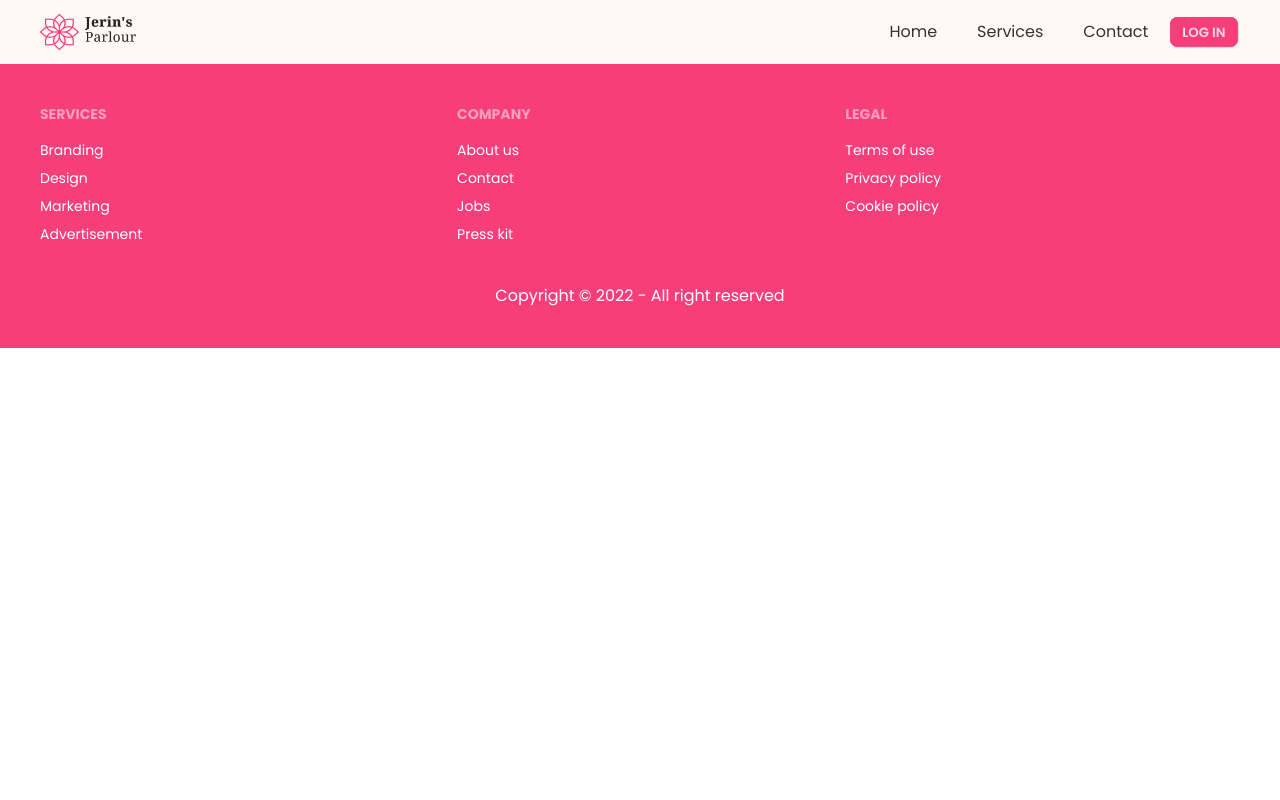
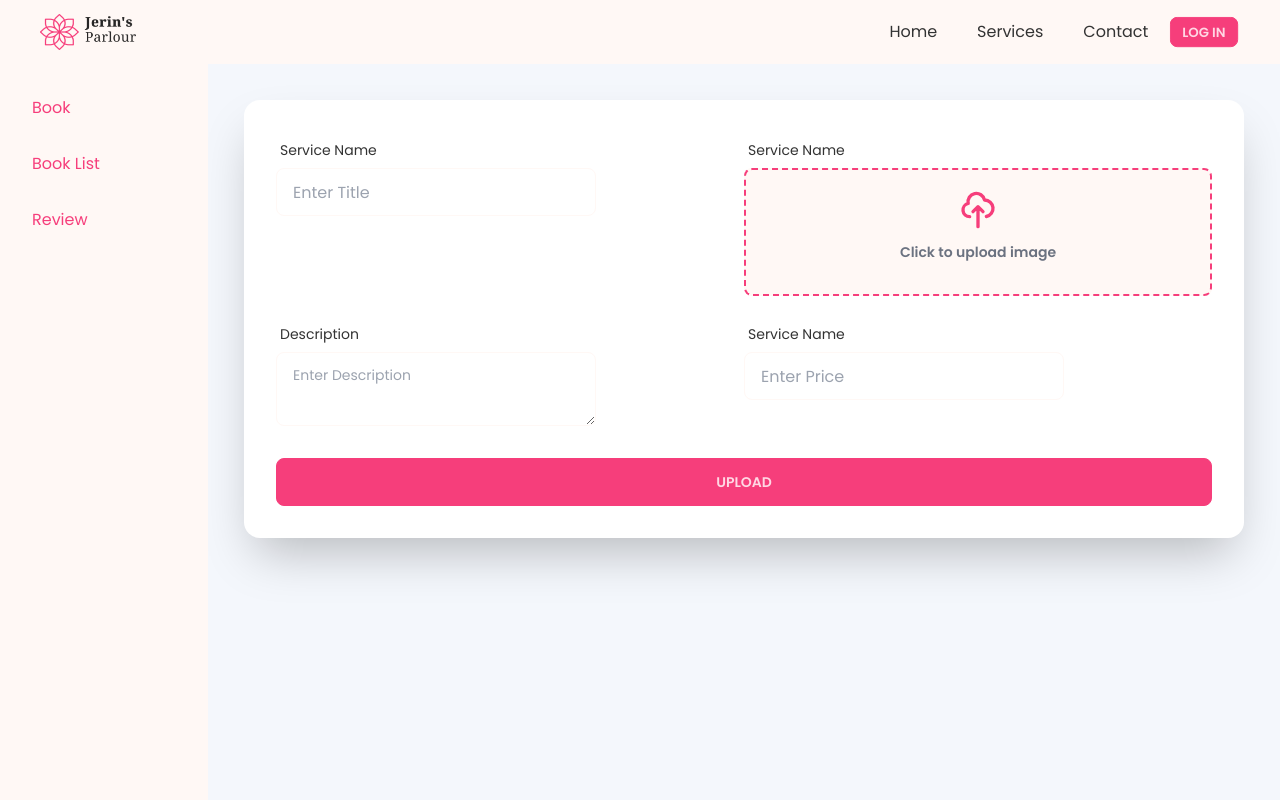
Before and after one commit to MdTasib/jerins-parlour-client, a React (Create React App) app: page /dashboard/add-service in a window 1280 px wide. Shown: the top 800 px of the page. Built offline with nearby package versions, Linux system fonts and the light colour scheme; no server answers.

Commit message:
project complete

```diff
--- a/src/App.js
+++ b/src/App.js
@@ -12,6 +12,9 @@ import Review from "./pages/Home/Review";
 import Book from "./pages/Dashboard/Book";
 import MyReview from "./pages/Dashboard/MyReview";
 import Payment from "./pages/Payment/Payment";
+import OrderList from "./pages/Dashboard/OrderList";
+import AddService from "./pages/Dashboard/AddService";
+import ManageService from "./pages/Dashboard/ManageService";
 
 function App() {
 	return (
@@ -27,6 +30,9 @@ function App() {
 					<Route path='/dashboard/book' element={<Book />} />
 					<Route path='/dashboard/book-list' element={<BookList />} />
 					<Route path='/dashboard/review' element={<MyReview />} />
+					<Route path='/dashboard/order-list' element={<OrderList />} />
+					<Route path='/dashboard/add-service' element={<AddService />} />
+					<Route path='/dashboard/manage-service' element={<ManageService />} />
 				</Route>
 				<Route path='/booking/:id' element={<Booking />} />
 				<Route path='/payment/:id' element={<Payment />} />
--- /dev/null
+++ b/src/pages/Dashboard/AddService.js
@@ -0,0 +1,149 @@
+import React from "react";
+import { useForm } from "react-hook-form";
+import Swal from "sweetalert2";
+import Loading from "../../shared/Loading";
+import { useAuthState } from "react-firebase-hooks/auth";
+import auth from "../../firebase.init";
+
+const AddService = () => {
+	const { register, handleSubmit, reset } = useForm();
+
+	const onSubmit = async data => {
+		const image = data.image[0];
+		const formData = new FormData();
+		formData.append("image", image);
+
+		fetch(
+			`https://api.imgbb.com/1/upload?key=eb7bb93d7839539a8bddb41471f7e0da`,
+			{
+				method: "POST",
+				body: formData,
+			}
+		)
+			.then(res => res.json())
+			.then(result => {
+				const img = result.data.url;
+				const uploadProduct = {
+					name: data.name,
+					description: data.description,
+					price: data.price,
+					img,
+				};
+
+				if (result.success) {
+					fetch(`http://localhost:5000/service`, {
+						method: "POST",
+						headers: {
+							"content-type": "application/json",
+						},
+						body: JSON.stringify(uploadProduct),
+					})
+						.then(res => res.json())
+						.then(data => {
+							reset();
+							Swal.fire({
+								position: "top-center",
+								icon: "success",
+								title: "Successfully upload a new product",
+								showConfirmButton: false,
+								timer: 1500,
+							});
+						});
+				}
+			});
+	};
+
+	return (
+		<div class='hero'>
+			<div class='hero-content w-full'>
+				<div class='card w-full shadow-2xl bg-base-100'>
+					<form onSubmit={handleSubmit(onSubmit)} class='card-body'>
+						<div class='form-control'>
+							<div className='grid grid-cols-2'>
+								<div>
+									<label class='label'>
+										<span class='label-text'>Service Name</span>
+									</label>
+									<input
+										{...register("name", { required: true })}
+										type='text'
+										placeholder='Enter Title'
+										class='input input-bordered input-secondary w-full max-w-xs'
+									/>
+								</div>
+								<div>
+									<label class='label'>
+										<span class='label-text'>Service Name</span>
+									</label>
+
+									<div class='flex justify-center items-center w-full'>
+										<label
+											for='dropzone-file'
+											class='flex flex-col justify-center items-center w-full bg-secondary rounded-lg border-2 border-primary border-dashed cursor-pointer dark:hover:bg-primary dark:bg-secondary hover:bg-primary dark:border-secondary dark:hover:border-secondary dark:hover:bg-secondary'>
+											<div class='flex flex-col justify-center items-center pt-5 pb-6'>
+												<svg
+													class='mb-3 w-10 h-10 text-primary'
+													fill='none'
+													stroke='currentColor'
+													viewBox='0 0 24 24'
+													xmlns='http://www.w3.org/2000/svg'>
+													<path
+														stroke-linecap='round'
+														stroke-linejoin='round'
+														stroke-width='2'
+														d='M7 16a4 4 0 01-.88-7.903A5 5 0 1115.9 6L16 6a5 5 0 011 9.9M15 13l-3-3m0 0l-3 3m3-3v12'></path>
+												</svg>
+												<p class='mb-2 text-sm text-gray-500 dark:text-primary'>
+													<span class='font-semibold'>
+														Click to upload image
+													</span>
+												</p>
+											</div>
+											<input
+												{...register("image", { required: true })}
+												id='dropzone-file'
+												type='file'
+												class='hidden'
+											/>
+										</label>
+									</div>
+								</div>
+							</div>
+
+							<div className='grid grid-cols-2 pt-5'>
+								<div>
+									<div class='form-control'>
+										<label class='label'>
+											<span class='label-text'>Description</span>
+										</label>
+										<textarea
+											{...register("description", { required: true })}
+											class='textarea textarea-secondary w-full max-w-xs'
+											placeholder='Enter Description'></textarea>
+									</div>
+								</div>
+								<div>
+									<label class='label'>
+										<span class='label-text'>Service Name</span>
+									</label>
+									<input
+										{...register("price", { required: true })}
+										type='number'
+										placeholder='Enter Price'
+										class='input input-bordered input-secondary w-full max-w-xs'
+									/>
+								</div>
+							</div>
+						</div>
+
+						<div class='form-control mt-6'>
+							<button class='btn btn-primary'>UPLOAD</button>
+						</div>
+					</form>
+				</div>
+			</div>
+		</div>
+	);
+};
+
+export default AddService;
--- a/src/pages/Dashboard/Book.js
+++ b/src/pages/Dashboard/Book.js
@@ -17,8 +17,6 @@ const Book = () => {
 	if (isLoading || loading) {
 		return <Loading />;
 	}
-
-	console.log(booking);
 
 	return (
 		<div class='overflow-x-auto'>
--- a/src/pages/Dashboard/Dashboard.js
+++ b/src/pages/Dashboard/Dashboard.js
@@ -1,7 +1,11 @@
 import React from "react";
 import { NavLink, Outlet } from "react-router-dom";
+import { useAuthState } from "react-firebase-hooks/auth";
+import auth from "../../firebase.init";
 
 const Dashboard = () => {
+	const [user] = useAuthState(auth);
+
 	return (
 		<div className='drawer drawer-mobile'>
 			<input id='dashboard-sidebar' type='checkbox' className='drawer-toggle' />
@@ -13,6 +17,20 @@ const Dashboard = () => {
 				<label htmlFor='dashboard-sidebar' className='drawer-overlay'></label>
 				<ul className='menu p-4 overflow-y-auto w-52 bg-secondary text-base-content'>
 					{/* <!-- Sidebar content here --> */}
+					{user?.email === "admin@gmail.com" ? (
+						<>
+							<li className='text-primary my-1'>
+								<NavLink to='/dashboard/order-list'>Order List</NavLink>
+							</li>
+							<li className='text-primary my-1'>
+								<NavLink to='/dashboard/add-service'>Add Service</NavLink>
+							</li>
+							<li className='text-primary my-1'>
+								<NavLink to='/dashboard/manage-service'>Manage Service</NavLink>
+							</li>
+						</>
+					) : (
+						<>
 							<li className='text-primary my-1'>
 								<NavLink to='/dashboard/book'>Book</NavLink>
 							</li>
@@ -22,19 +40,8 @@ const Dashboard = () => {
 							<li className='text-primary my-1'>
 								<NavLink to='/dashboard/review'>Review</NavLink>
 							</li>
-					{/* {admin && (
-        <>
-          <li className='text-primary my-1'>
-            <Link to='/dashboard/users'>All Users</Link>
-          </li>
-          <li className='text-primary my-1'>
-            <Link to='/dashboard/manageDoctor'>All Doctors</Link>
-          </li>
-          <li className='text-primary my-1'>
-            <Link to='/dashboard/addDoctor'>Add Doctor</Link>
-          </li>
 						</>
-      )} */}
+					)}
 				</ul>
 			</div>
 		</div>
--- /dev/null
+++ b/src/pages/Dashboard/ManageService.js
@@ -0,0 +1,89 @@
+import React from "react";
+import { useQuery } from "react-query";
+import Loading from "../../shared/Loading";
+import deleteIcon from "../../assets/Icon/delete.png";
+import Swal from "sweetalert2";
+
+const ManageService = () => {
+	const {
+		data: services,
+		isLoading,
+		refetch,
+	} = useQuery("service", () =>
+		fetch(`http://localhost:5000/service`).then(res => res.json())
+	);
+
+	if (isLoading) {
+		return <Loading />;
+	}
+
+	const handleDelete = (id, service) => {
+		Swal.fire({
+			title: "Are you sure?",
+			text: `Delete service - ${service}`,
+			icon: "warning",
+			showCancelButton: true,
+			confirmButtonColor: "rgb(246 60 122)",
+			cancelButtonColor: "#d33",
+			confirmButtonText: "Delete",
+		}).then(result => {
+			if (result.isConfirmed) {
+				fetch(`http://localhost:5000/service/${id}`, {
+					method: "DELETE",
+					headers: {
+						"content-type": "application/json",
+					},
+				})
+					.then(res => res.json())
+					.then(data => {
+						if (data) {
+							Swal.fire("Delete!", "Delete Service Successfully", "success");
+							refetch();
+						}
+					});
+			}
+		});
+	};
+
+	return (
+		<div class='overflow-x-auto'>
+			<table class='table w-full'>
+				<thead>
+					<tr>
+						<th>SR</th>
+						<th>Image</th>
+						<th>Name</th>
+						<th>DELETE</th>
+					</tr>
+				</thead>
+				<tbody>
+					{services?.map((service, index) => (
+						<tr>
+							<th>{index + 1}</th>
+							<td>
+								<div class='avatar'>
+									<div class='w-12 rounded-full ring ring-accent ring-offset-base-100 ring-offset-2'>
+										<img src={service.img} alt='' />
+									</div>
+								</div>
+							</td>
+							<td>
+								<small>{service.name}</small>
+							</td>
+							<td>
+								<img
+									onClick={() => handleDelete(service._id, service.name)}
+									src={deleteIcon}
+									alt=''
+									className='w-12 cursor-pointer'
+								/>
+							</td>
+						</tr>
+					))}
+				</tbody>
+			</table>
+		</div>
+	);
+};
+
+export default ManageService;
--- /dev/null
+++ b/src/pages/Dashboard/OrderList.js
@@ -0,0 +1,111 @@
+import React from "react";
+import { useQuery } from "react-query";
+import Swal from "sweetalert2";
+import Loading from "../../shared/Loading";
+
+const OrderList = () => {
+	const {
+		data: booking,
+		isLoading,
+		refetch,
+	} = useQuery("booking", () =>
+		fetch(`http://localhost:5000/booking`).then(res => res.json())
+	);
+
+	if (isLoading) {
+		return <Loading />;
+	}
+
+	// update purchase product status
+	const handleStatusUpdate = id => {
+		Swal.fire({
+			title: "Are you sure?",
+			text: "You Shipped This Product",
+			icon: "warning",
+			showCancelButton: true,
+			confirmButtonColor: "#f63c7a",
+			cancelButtonColor: "#3085d6",
+			confirmButtonText: "Yes, shipped it!",
+		}).then(result => {
+			if (result.isConfirmed) {
+				const shippedProduct = {
+					...booking,
+					status: "DONE",
+				};
+
+				fetch(`http://localhost:5000/purchase/${id}`, {
+					method: "PUT",
+					headers: {
+						"content-type": "application/json",
+					},
+					body: JSON.stringify(shippedProduct),
+				})
+					.then(res => res.json())
+					.then(data => refetch());
+				Swal.fire("Shipped!", "Product has been shipped.", "success");
+			}
+		});
+	};
+
+	return (
+		<div class='overflow-x-auto'>
+			<table class='table w-full'>
+				<thead>
+					<tr>
+						<th>SR</th>
+						<th>Image</th>
+						<th>Name</th>
+						<th>User</th>
+						<th>Status</th>
+					</tr>
+				</thead>
+				<tbody>
+					{booking?.map((book, index) => (
+						<tr>
+							<th>{index + 1}</th>
+							<td>
+								<div class='avatar'>
+									<div class='w-12 rounded-full ring ring-accent ring-offset-base-100 ring-offset-2'>
+										<img src={book.img} alt='' />
+									</div>
+								</div>
+							</td>
+							<td>
+								<small>{book.name}</small>
+							</td>
+							<td>
+								<small>{book.userEmail}</small>
+							</td>
+							<td>
+								{(!book.paid || !book.status) && (
+									<small className='bg-accent inline font-bold px-2 py-2 rounded text-blue-500'>
+										UNPAID
+									</small>
+								)}
+								{book.paid && book.status === "pending" && (
+									<>
+										<button className='btn-secondary btn-sm loading btn font-bold px-2 py-2 text-primary mr-2'>
+											PENDING
+										</button>
+										<button
+											onClick={() => handleStatusUpdate(book._id)}
+											className='btn btn-success text-green-500 btn-sm'>
+											SHIPPED
+										</button>
+									</>
+								)}
+								{book.paid && book.status === "DONE" && (
+									<small className='bg-success inline font-bold px-2 py-2 rounded text-green-500'>
+										DONE
+									</small>
+								)}
+							</td>
+						</tr>
+					))}
+				</tbody>
+			</table>
+		</div>
+	);
+};
+
+export default OrderList;
--- a/src/pages/Home/Review.js
+++ b/src/pages/Home/Review.js
@@ -8,8 +8,7 @@ const Review = ({ review }) => {
 				<div className='flex items-center'>
 					<div class='avatar placeholder'>
 						<div class='bg-secondary text-primary rounded-full w-16'>
-							<span class='text-2xl uppercase'>
-								{" "}
+							<span class='text-2xl uppercase font-bold'>
 								{review.userEmail.slice(0, 1)}
 							</span>
 						</div>
--- a/src/pages/Home/Testimonials.js
+++ b/src/pages/Home/Testimonials.js
@@ -16,7 +16,7 @@ const Testimonials = () => {
 
 	return (
 		<section className='px-10 py-16'>
-			<h2 className='text-center text-3xl font-bold'>Testimonials</h2>
+			<h2 className='text-center text-3xl font-bold'>Latest Testimonials</h2>
 
 			<div className='grid grid-cols-1 md:grid-cols-2 lg:grid-cols-3 gap-5 pt-10'>
 				{latestReviews.map(review => (
--- a/tailwind.config.js
+++ b/tailwind.config.js
@@ -6,6 +6,7 @@ module.exports = {
 				mytheme: {
 					primary: "#F63E7B",
 					secondary: "#FFF8F5",
+					success: "#e2fcf2",
 					accent: "#F4F7FC",
 					neutral: "#3d4451",
 					"base-100": "#ffffff",
```
Also changed, not shown: src/pages/Dashboard/Booking.js (+7 -7 lines), src/assets/Icon/delete.png (added). Lines whose indentation alone changed are shown as unchanged.
